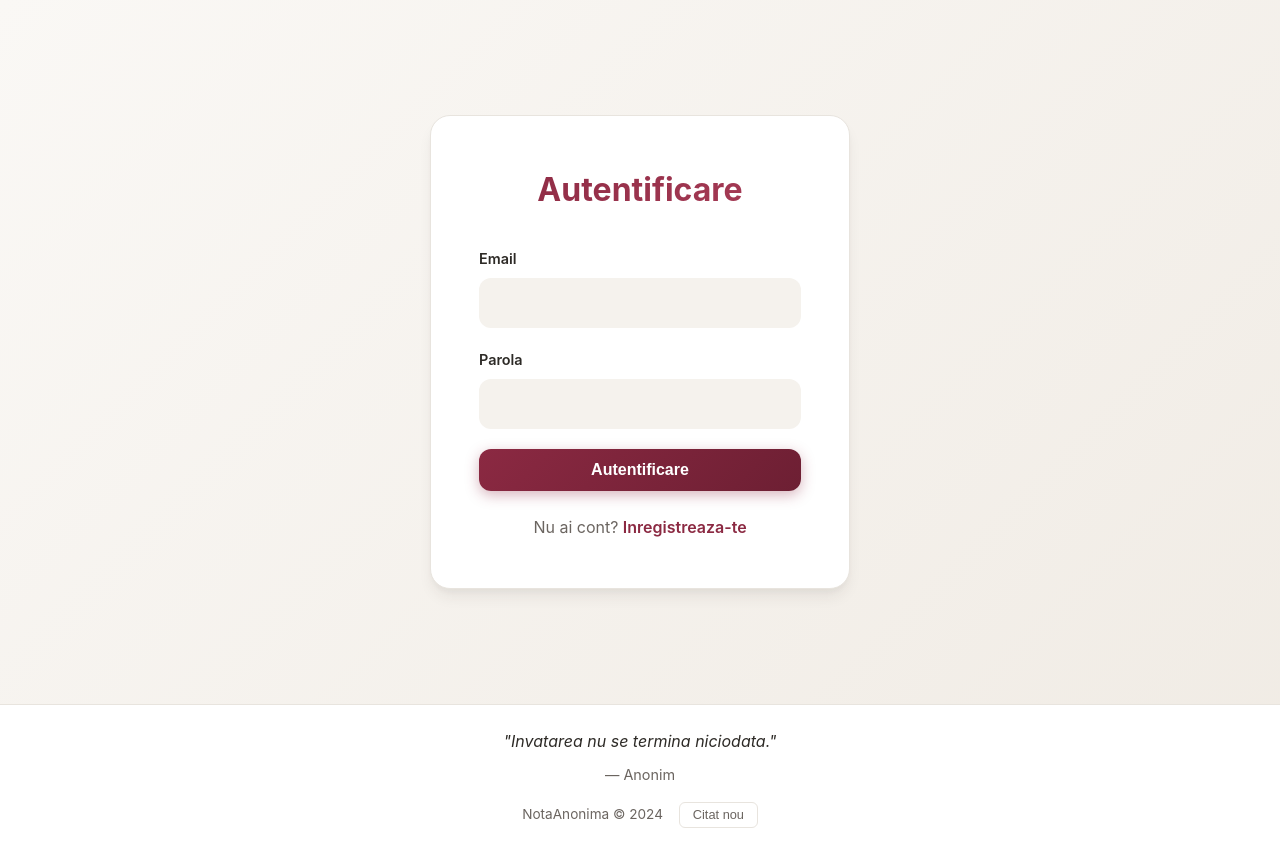
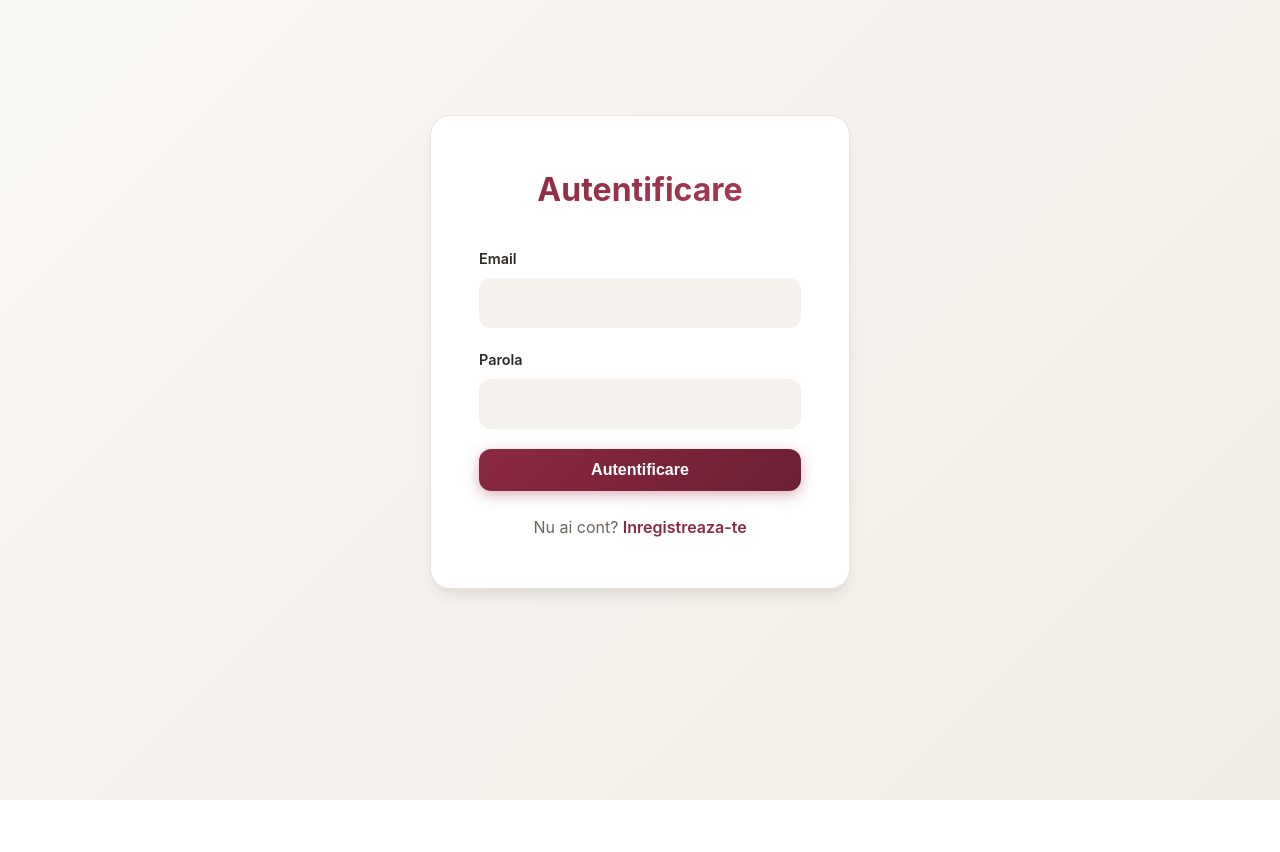
Before and after one commit to davidalexandru23/Team-Oracle-AnonymousGrade, a React app in the folder Front-End/frontend/: page /login in a window 1280 px wide. After the commit the page ends 800 px from the top, so only its background shows below. Built offline with nearby package versions, Linux system fonts and the light colour scheme; no server answers; the HTML template or start-up script is replaced by a standard one.

Commit message:
merge(frontend): merge frontend into main without quotes feature

```diff
--- a/Front-End/frontend/src/App.jsx
+++ b/Front-End/frontend/src/App.jsx
@@ -4,7 +4,6 @@
 import { BrowserRouter, Routes, Route, Navigate } from 'react-router-dom';
 import { AuthProvider, useAuth } from './store/authStore.jsx';
 import Navbar from './components/Navbar';
-import Footer from './components/Footer';
 import ProtectedRoute from './components/ProtectedRoute';
 import RoleGuard from './components/RoleGuard';
 import Login from './pages/Login';
@@ -112,8 +111,6 @@ function AppContent() {
           <Route path="*" element={<Navigate to="/" replace />} />
         </Routes>
       </main>
-      {/* footer cu citat de la API extern */}
-      <Footer />
     </div>
   );
 }
--- a/Front-End/frontend/src/components/Footer.jsx
+++ /dev/null
@@ -1,63 +0,0 @@
-// Componenta Footer care afiseaza un citat amuzant de la un API extern
-// API-ul folosit este zenquotes.io - returneaza citate random
-
-import { useState, useEffect } from 'react';
-
-function Footer() {
-  // stocam citatul curent
-  const [quote, setQuote] = useState(null);
-  const [loading, setLoading] = useState(true);
-
-  // functie care ia un citat de la API-ul extern
-  const fetchQuote = async () => {
-    try {
-      // folosim un proxy pentru a evita probleme de CORS
-      // API-ul zenquotes nu permite requests direct din browser
-      const response = await fetch('https://api.quotable.io/random');
-      const data = await response.json();
-
-      // salvam citatul in state
-      setQuote({
-        text: data.content,
-        author: data.author
-      });
-    } catch (err) {
-      // daca API-ul nu merge, punem un citat default
-      console.log('Nu am putut lua citatul:', err);
-      setQuote({
-        text: 'Invatarea nu se termina niciodata.',
-        author: 'Anonim'
-      });
-    } finally {
-      setLoading(false);
-    }
-  };
-
-  // cand componenta se incarca, luam un citat
-  useEffect(() => {
-    fetchQuote();
-  }, []);
-
-  return (
-    <footer className="app-footer">
-      <div className="footer-content">
-        {loading ? (
-          <p className="quote-loading">Se incarca citatul zilei...</p>
-        ) : (
-          <div className="quote-container">
-            <p className="quote-text">"{quote?.text}"</p>
-            <p className="quote-author">— {quote?.author}</p>
-          </div>
-        )}
-        <div className="footer-info">
-          <span>NotaAnonima © 2024</span>
-          <button onClick={fetchQuote} className="refresh-quote-btn">
-            Citat nou
-          </button>
-        </div>
-      </div>
-    </footer>
-  );
-}
-
-export default Footer;
```
